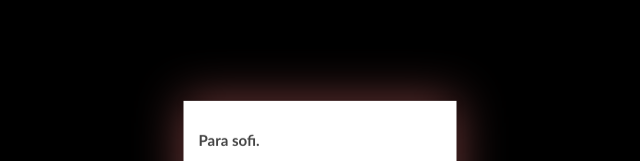
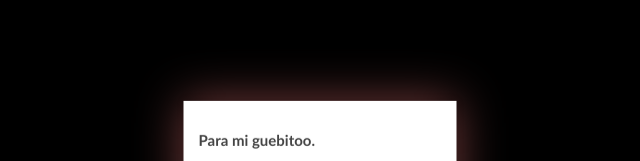
Before and after one commit to paramiguebito/paramiguebito.github.io, a plain HTML site: page index.html in a window 1280 px wide. Both pictures are taken after a click on the element 640 px from the left and 396 px from the top of the page. Shown: the top 161 px of the page, 319-959 px from the left. Drawn offline with Linux system fonts and the light colour scheme.

Commit message:
Update index.html

```diff
--- a/index.html
+++ b/index.html
@@ -168,7 +168,7 @@ a:hover{
             <div class="envelope">
                 <div class="letter">
                     <div class="text">
-                        <strong>Para sofi.</strong>
+                        <strong>Para mi guebitoo.</strong>
                         <p>
                           Nunca imaginé que un grupo random de WhatsApp me llevaría a alguien
                           tan especial como vos. Desde el primer momento me encantaste,
```
